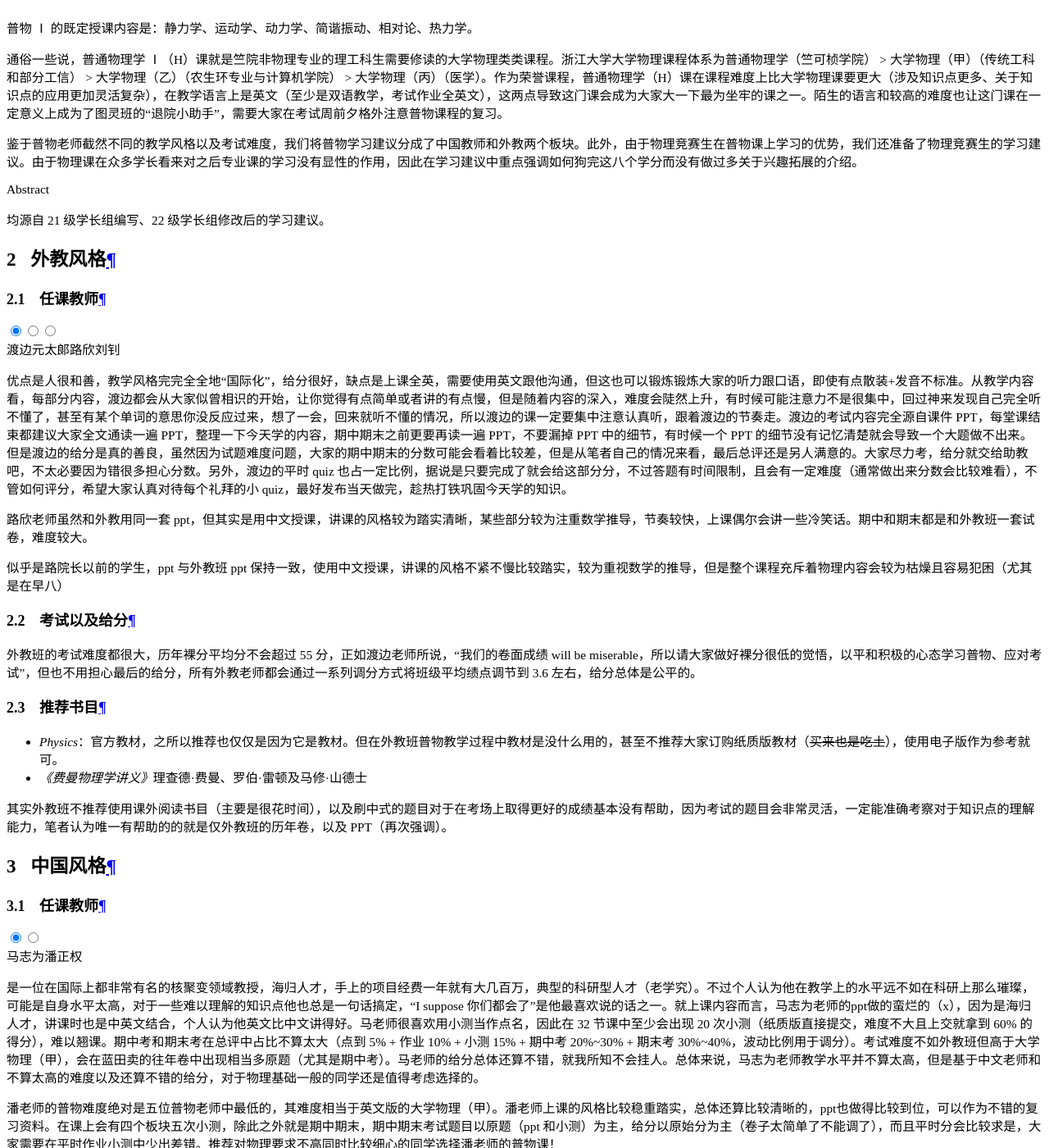
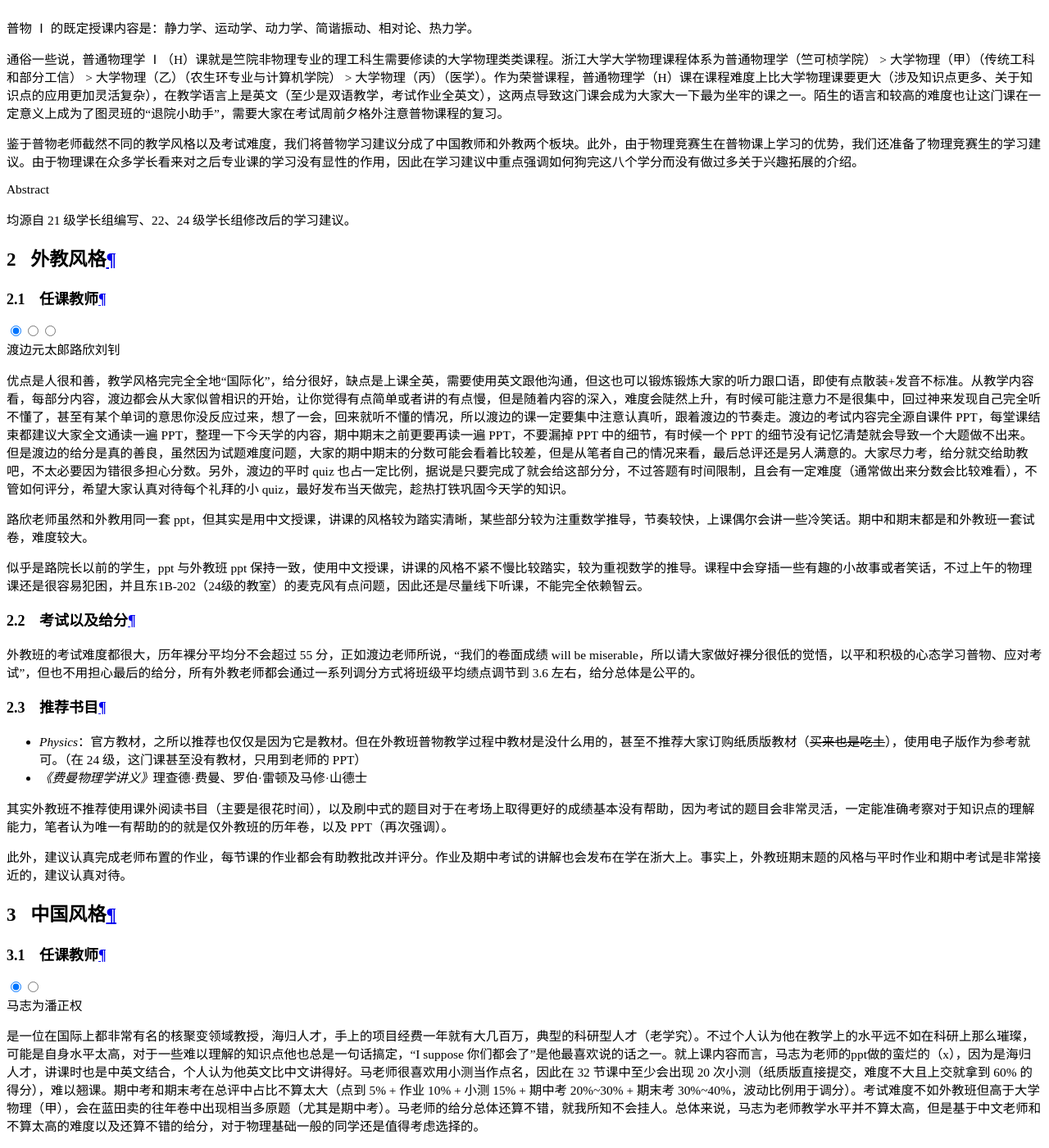
Before and after one commit to ZJU-Turing/TuringCourses, an MkDocs documentation site: the page built from docs/math_phys/physics1/index.md, in a window 1280 px wide and 1400 px high, scrolled down 17618 px. Shown: the whole window at 82% size. Built offline with MkDocs 1.6.1 and Material for MkDocs 9.7.7, drawn with Linux system fonts in a browser that asks for light colours; comment, search, counter and statistics services are not loaded; some of the changed text lies outside the part shown.

Commit message:
docs: 补充普物I中对刘钊老师的评价和知识点的变化

```diff
--- a/docs/math_phys/physics1/index.md
+++ b/docs/math_phys/physics1/index.md
@@ -14,7 +14,7 @@ abbrs:
 鉴于普物老师截然不同的教学风格以及考试难度，我们将普物学习建议分成了中国教师和外教两个板块。此外，由于物理竞赛生在普物课上学习的优势，我们还准备了物理竞赛生的学习建议。由于物理课在众多学长看来对之后专业课的学习没有显性的作用，因此在学习建议中重点强调如何狗完这八个学分而没有做过多关于兴趣拓展的介绍。
 
 !!! abstract
-    均源自 21 级学长组编写、22 级学长组修改后的学习建议。
+    均源自 21 级学长组编写、22、24 级学长组修改后的学习建议。
 
 ## 外教风格
 ### 任课教师
@@ -29,16 +29,18 @@ abbrs:
 
 === "刘钊"
 
-    似乎是路院长以前的学生，ppt 与外教班 ppt 保持一致，使用中文授课，讲课的风格不紧不慢比较踏实，较为重视数学的推导，但是整个课程充斥着物理内容会较为枯燥且容易犯困（尤其是在早八）
+    似乎是路院长以前的学生，ppt 与外教班 ppt 保持一致，使用中文授课，讲课的风格不紧不慢比较踏实，较为重视数学的推导。课程中会穿插一些有趣的小故事或者笑话，不过上午的物理课还是很容易犯困，并且东1B-202（24级的教室）的麦克风有点问题，因此还是尽量线下听课，不能完全依赖智云。
 
 ### 考试以及给分
 外教班的考试难度都很大，历年裸分平均分不会超过 55 分，正如渡边老师所说，“我们的卷面成绩 will be miserable，所以请大家做好裸分很低的觉悟，以平和积极的心态学习普物、应对考试”，但也不用担心最后的给分，所有外教老师都会通过一系列调分方式将班级平均绩点调节到 3.6 左右，给分总体是公平的。
 
 ### 推荐书目
-- *Physics*：官方教材，之所以推荐也仅仅是因为它是教材。但在外教班普物教学过程中教材是没什么用的，甚至不推荐大家订购纸质版教材（~~买来也是吃土~~），使用电子版作为参考就可。
+- *Physics*：官方教材，之所以推荐也仅仅是因为它是教材。但在外教班普物教学过程中教材是没什么用的，甚至不推荐大家订购纸质版教材（~~买来也是吃土~~），使用电子版作为参考就可。（在 24 级，这门课甚至没有教材，只用到老师的 PPT）
 - *《费曼物理学讲义》*理查德·费曼、罗伯·雷顿及马修·山德士
 
 其实外教班不推荐使用课外阅读书目（主要是很花时间），以及刷中式的题目对于在考场上取得更好的成绩基本没有帮助，因为考试的题目会非常灵活，一定能准确考察对于知识点的理解能力，笔者认为唯一有帮助的的就是仅外教班的历年卷，以及 PPT（再次强调）。
+
+此外，建议认真完成老师布置的作业，每节课的作业都会有助教批改并评分。作业及期中考试的讲解也会发布在学在浙大上。事实上，外教班期末题的风格与平时作业和期中考试是非常接近的，建议认真对待。
 
 ## 中国风格
 ### 任课教师
@@ -72,6 +74,8 @@ abbrs:
 
 拿马志为采用的普物 Ⅰ 教材来看，全书共 24 章，其中 1-14、17-19 是经典力学部分，内容包括运动学、牛顿运动定律、动量与角动量定理、万有引力、刚体力学、简谐振动、机械波（横波）与声波（纵波）。其中除了声波外的内容，几乎为物竞经典力学所覆盖，相比物竞教学，普物的特点是广而不深，难度基本停留在物竞入门级别。但物竞生需要留心那些物竞不太重视的、但普物里有的知识点，如刚体的径动、流体动力学、纵波等。其中流体中的粘滞阻力与声波的数学表达和性质基本属于物竞的空白，要加以重视。15-16 章为流体力学，分为静力学和动力学，静力学和初中物理没什么差别，动力学的重点内容就是伯努利方程和 VISCOSITY（黏性）。20 章为狭义相对论，难度较物竞简单，要求是会使用洛伦茨变换（套公式），了解尺缩、钟慢、同时的相对性，掌握相对论下的能量与动量即可。对于从没接触过相对论的同学来说，也无需害怕，认真听课，仔细阅读教材，掌握这一章是不难的。（考试大约会出一选择一大题）21-24章为热力学，内容包括：热力学温标、热膨胀、热传导、理想气体状态方程、温度和压强的微观机制、平均自由程、Maxwell Speed Distribution、实际气体状态方程、热力学第一定律（就是等温等压绝热膨胀压缩之类的，涉及p-v图，这是热学的重难点）、热力学第二定律（熵）。其中加下划线部分是物竞不太重视的内容。热学总体概念、公式较多，比较繁琐，但题目难度不大，深度较浅（相比物竞热学）。所以学热学要重视基础概念，p-v 图部分会分析计算，基本也就搞定了。
 
+请留意，22级之后外教班的普物I就已经不学流体力学了。除此之外的知识点与上述知识点基本一致。
+
 还有一些零碎的注意点：
 
 - 如果你认为自己在某一章节特别薄弱，或有些知识点一直不太明白，强烈建议你把那章节的教材仔细阅读一遍（同时也锻炼了你阅读英文原版书的能力，这很有用），顺带把书上例题给做了，效果会很好。
```
